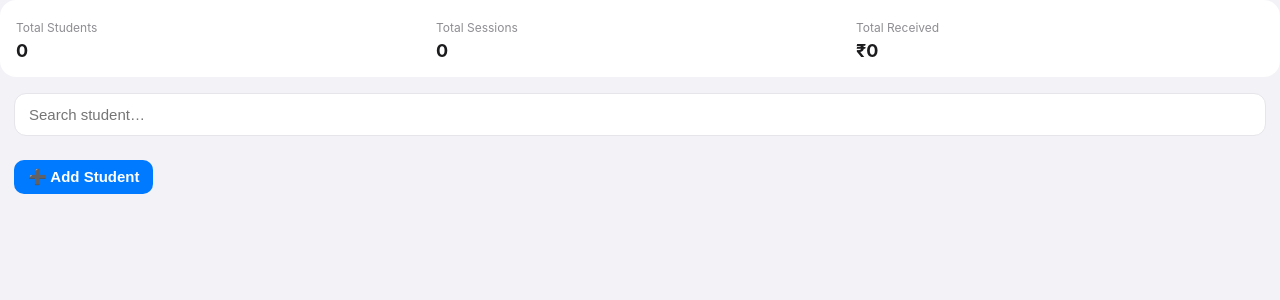
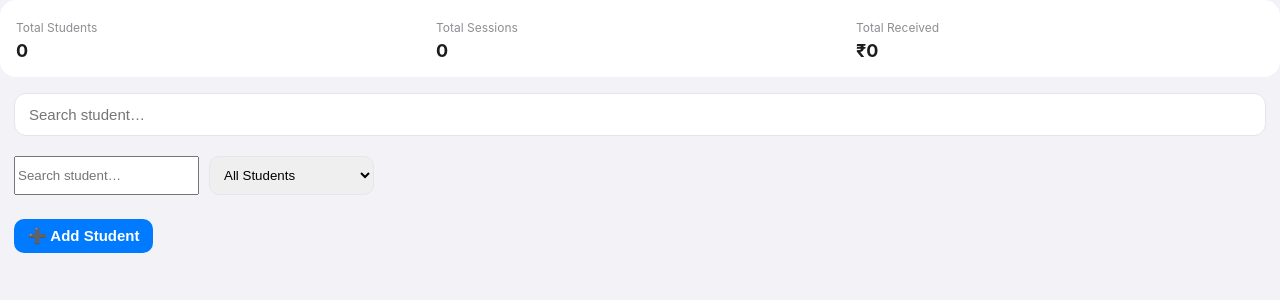
Before and after one commit to rohitvermaAI/superprof-app, a FastAPI app: page / in a window 1280 px wide. Shown: the part 89-389 px from the top of the page. Run offline with FastAPI, Linux system fonts and the light colour scheme.

Commit message:
filter and payment logic redefined

```diff
--- a/main.py
+++ b/main.py
@@ -14,8 +14,8 @@ app.mount("/static", StaticFiles(directory="static"), name="static")
 
 
 def compute(s):
-    total_sessions = s["payment_count"] * 3
-    remaining = total_sessions - s["sessions_done"]
+    total_sessions = s.get("sessions_paid", 0)
+    remaining = s.get("sessions_paid", 0) - s["sessions_done"]
     total_received = total_sessions * s["fee"]
 
     # Payment status
@@ -60,7 +60,7 @@ def build_dashboard(students):
         fee = s["fee"]
 
         for d in s.get("payment_logs", []):
-            revenue_by_month[month_key(d)] += fee * 3
+            revenue_by_month[month_key(d)] += fee * s.get("last_payment_sessions", 0)
 
         for d in s.get("session_logs", []):
             sessions_by_month[month_key(d)] += 1
@@ -132,21 +132,29 @@ def home(request: Request):
 
 
 @app.post("/pay/{student_id}")
-def add_payment(student_id: int):
+def add_payment(student_id: int, data: dict = Body(...)):
     students = read_students()
+
+    sessions_paid = int(data["sessions"])
 
     for s in students:
         if s["id"] == student_id:
-            s["payment_count"] += 1
+
+            s["sessions_paid"] = s.get("sessions_paid", 0) + sessions_paid
 
             if "payment_logs" not in s:
                 s["payment_logs"] = []
 
-            s["payment_logs"].append(str(date.today()))
+            s["payment_logs"].append({
+                "date": str(date.today()),
+                "sessions": sessions_paid
+            })
+
             s["last_action"] = "payment"
             break
 
     write_students(students)
+
     return {"success": True}
 
 def month_key(date_str):
@@ -180,6 +188,7 @@ def add_student(data: dict = Body(...)):
         "phone": data["phone"],
         "fee": int(data["fee"]),
         "sessions_done": 0,
+        "sessions_paid": 0,
         "payment_count": 0,
         "date_received": None
     })
--- a/static/style.css
+++ b/static/style.css
@@ -373,7 +373,17 @@ button:active {
     border-radius: 10px;
     overflow: hidden;        /* REQUIRED */
 }
+.filters {
+  display: flex;
+  gap: 10px;
+  padding: 10px 14px;
+}
 
+.filters select {
+  padding: 10px;
+  border-radius: 10px;
+  border: 1px solid #e5e5ea;
+}
 .superprof-btn img {
     width: 40px;      /* change as needed */
     height: auto;     /* keeps aspect ratio */
--- a/templates/index.html
+++ b/templates/index.html
@@ -52,10 +52,20 @@
     <div class="search-box">
         <input type="text" id="studentSearch" placeholder="Search student…" onkeyup="searchStudents()" />
     </div>
+    <div class="filters">
+        <input type="text" id="studentSearch" placeholder="Search student…" onkeyup="searchStudents()" />
+
+        <select id="statusFilter" onchange="filterStudents()">
+            <option value="all">All Students</option>
+            <option value="pending">Payment Pending</option>
+            <option value="completed">Sessions Completed</option>
+            <option value="active">Active</option>
+        </select>
+    </div>
     <main class="container">
         {% for s in students %}
-        <div class="card student-card" data-name="{{ s.name | lower }}" data-phone="{{ s.phone }}">
-
+        <div class="card student-card" data-name="{{ s.name | lower }}" data-phone="{{ s.phone }}"
+            data-status="{{ s.session_status | lower }}">
 
             <!-- Header: Name left, badges right -->
             <div class="card-header">
@@ -107,7 +117,7 @@
 
             <!-- Actions -->
             <div class="actions">
-                <button class="pay" onclick="action('/pay/{{ s.id }}')">
+                <button class="pay" onclick="addPayment('{{ s.id }}')">
                     💰 Add Payment
                 </button>
                 <button class="session" onclick="action('/session/{{ s.id }}')">
@@ -172,7 +182,19 @@
         function closeModal() {
             document.getElementById("modal").style.display = "none";
         }
+        function addPayment(studentId) {
 
+            const sessions = prompt("How many sessions paid for?");
+
+            if (!sessions || isNaN(sessions)) return;
+
+            fetch(`/pay/${studentId}`, {
+                method: "POST",
+                headers: { "Content-Type": "application/json" },
+                body: JSON.stringify({ sessions })
+            })
+                .then(() => location.reload());
+        }
         function addStudent() {
             const name = document.getElementById("name").value;
             const fee = document.getElementById("fee").value;
@@ -198,7 +220,20 @@
                 }
             });
         }
+        function filterStudents() {
+            const filter = document.getElementById("statusFilter").value;
+            const cards = document.querySelectorAll(".student-card");
 
+            cards.forEach(card => {
+                const status = card.dataset.status;
+
+                if (filter === "all" || status === filter) {
+                    card.style.display = "block";
+                } else {
+                    card.style.display = "none";
+                }
+            });
+        }
     </script>
 
 </body>
```
